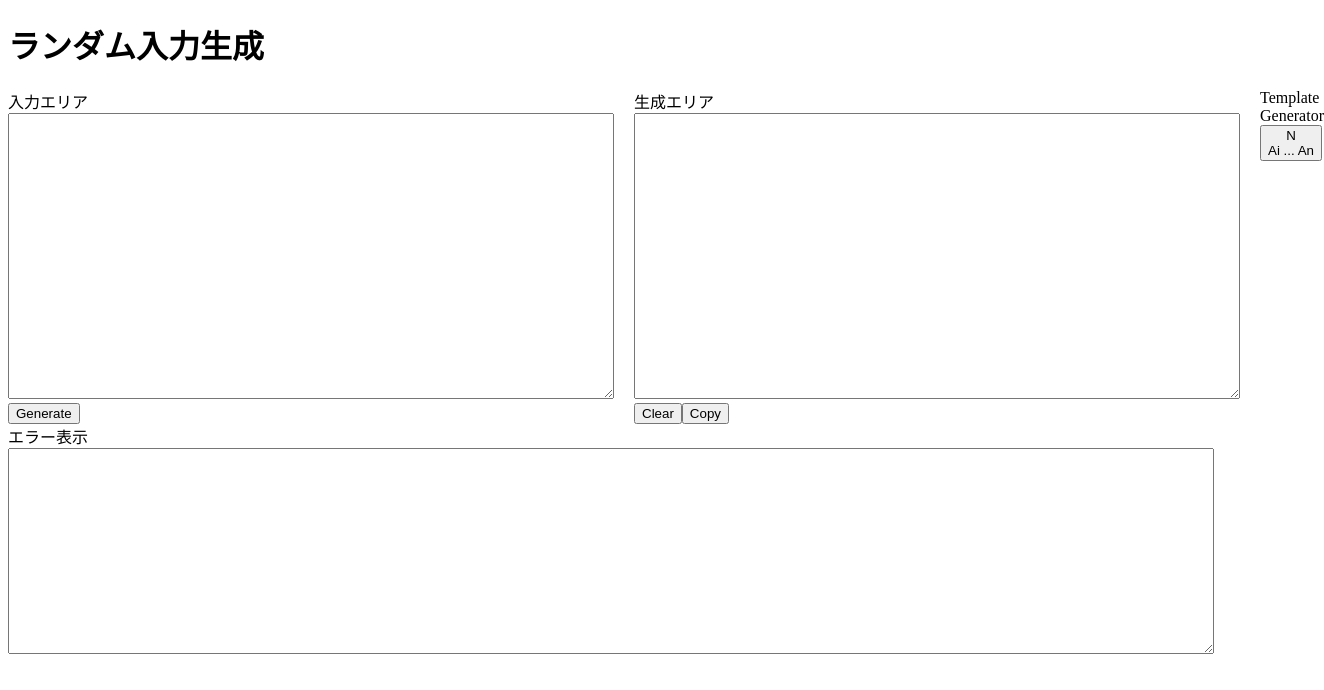
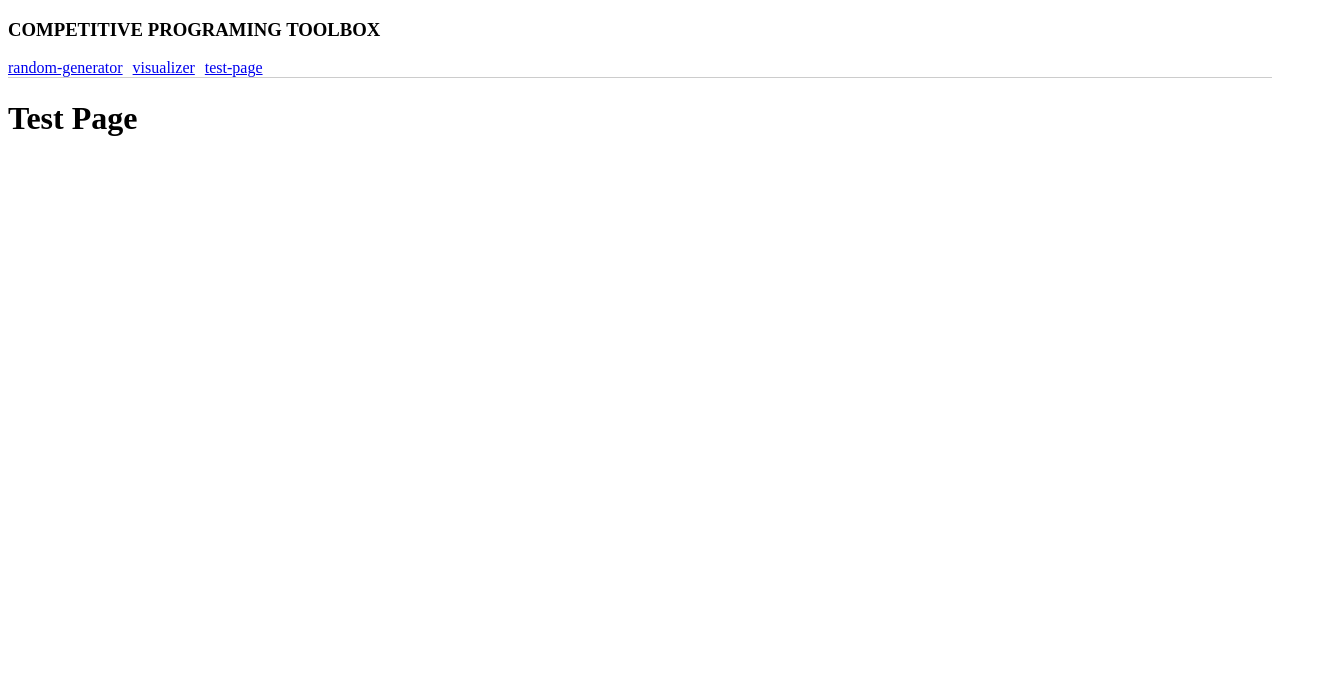
Before and after one commit to okku0916/competitive-programming-toolbox, a React (Vite) app in the folder apps/frontend/: page /test-page in a window 1280 px wide. Shown: the top 690 px of the page, 1324 px wide, since content can reach past the window. Built offline with nearby package versions, Linux system fonts and the light colour scheme.

Commit message:
headerの追加, reactRouterでのページ遷移の追加, pagesにvisualizer, testPageを追加

```diff
--- a/apps/frontend/package.json
+++ b/apps/frontend/package.json
@@ -11,7 +11,8 @@
   },
   "dependencies": {
     "react": "^19.2.6",
-    "react-dom": "^19.2.6"
+    "react-dom": "^19.2.6",
+    "react-router-dom": "^7.16.0"
   },
   "devDependencies": {
     "@eslint/js": "^10.0.1",
--- a/apps/frontend/src/App.tsx
+++ b/apps/frontend/src/App.tsx
@@ -1,14 +1,25 @@
 // src/App.tsx
 import React from 'react';
+
+import { Route, Routes, BrowserRouter, Navigate } from 'react-router-dom';
 import RandomGenerator from "./pages/random-generator";
+import Visualizer from './pages/visualizer';
+import TestPage from './pages/test-page';
 
 function App() {
   return (
-    <RandomGenerator />
-    // <div>
-    //   <h1>Competitive Programming Toolbox</h1>
-    //   <p>開発</p>
-    // </div>
+    <div>
+      <BrowserRouter>
+        <Routes>
+          {/* 何も改装が決まっていない時にはNavigateでrandom-generatorに遷移 */}
+          <Route path="/" element={<Navigate to="/random-generator" replace />} />
+          <Route path="/random-generator" element={<RandomGenerator />} />
+          <Route path="/visualizer" element={<Visualizer />} />
+          <Route path="/test-page" element={<TestPage />} />
+        </Routes>
+
+      </BrowserRouter>
+    </div>
   );
 }
 
--- /dev/null
+++ b/apps/frontend/src/components/header.tsx
@@ -0,0 +1,11 @@
+//全ページで使うヘッダー
+export default function Header() {
+  return (
+    <div style={{ borderBottom: "1px solid #ccc" }}>
+        <h3>COMPETITIVE PROGRAMING TOOLBOX</h3>
+      <a href="/random-generator" style={{ marginRight: "10px" }}>random-generator</a>
+      <a href="/visualizer" style={{ marginRight: "10px" }}>visualizer</a>
+      <a href="/test-page">test-page</a>
+    </div>
+  );
+}
--- /dev/null
+++ b/apps/frontend/src/features/random-generator/components/InputArea.tsx
@@ -0,0 +1,33 @@
+//変数となるものをPropsで宣言
+//変数名: 型の形
+type Props = {
+    //inputAreaの中のtext
+    value: string;
+    //setInputText
+    setInputText: (value: string) => void;
+    generateText: () => void;
+
+};
+
+export default function InputArea({value, setInputText, generateText}: Props){
+    return (
+        <div>
+          入力エリア
+          <br />
+            <textarea
+          //   ref={inputRef}
+            style={{
+              width: "600px",
+              height: "280px"
+            }}
+            value={value}
+            onChange={(e) => setInputText(e.target.value)}
+          />
+          <br />
+
+          <button onClick={generateText}>
+            Generate
+          </button>
+        </div>
+    )
+}
--- /dev/null
+++ b/apps/frontend/src/features/random-generator/components/OutputArea.tsx
@@ -0,0 +1,36 @@
+//変数となるものをPropsで宣言
+//変数名: 型の形
+type Props = {
+    //inputAreaの中のtext
+    value: string;
+    //setInputText
+    setValue: (value: string) => void;
+    handleClear: () => void;
+    handleCopy: () => void;
+};
+
+export default function OutputArea({value, setValue, handleClear, handleCopy}: Props){
+    return (
+        <div>
+          生成エリア
+          <br />
+
+          <textarea
+            style={{
+              width: "600px",
+              height: "280px",
+            }}
+            value={value}
+            onChange={(e) => setValue(e.target.value)}//textAreaに変化があったときに呼ばれる
+          />
+          <br />
+
+          <button onClick={handleClear}>
+            Clear
+          </button>
+          <button onClick={handleCopy}>
+            Copy
+          </button>
+        </div>
+    )
+}
--- a/apps/frontend/src/features/random-generator/components/randomGeneratorView.tsx
+++ /dev/null
@@ -1,107 +0,0 @@
-import { useState } from "react";
-import { useRef } from "react";
-import InputArea from "./input-area";
-import { ParseInput } from "../utils/parse-input";
-import { generate } from "../utils/random-generator.ts";
-
-export default function RandomGeneratorView () {
-  const INPUT_TEXTAREA_WIDTH = "600px";
-  const INPUT_TEXTAREA_HEIGHT = "280px";
-  const OUTPUT_TEXTAREA_WIDTH = "600px";
-  const OUTPUT_TEXTAREA_HEIGHT = "280px";
-  const ERROR_TEXTAREA_WIDTH = "1200px";
-  const ERROR_TEXTAREA_HEIGHT = "200px";
-  const CENTER_GAP = "20px";
-  const [outputText, setOutputText] = useState("");
-  const [errorText, setErrorText] = useState("");
-  const [inputText, setInputText] = useState("");
-
-    //Clearボタン
-    const clearHandle = () => {
-      setOutputText("");
-    };
-
-    //生成ボタン
-  const generateHandle = () => {
-    let parsedNum = ParseInput(inputText);
-    console.log("In RandomGeneratorView:parsed num " + parsedNum);
-    let generateStr = generate(parsedNum);
-
-    setOutputText(generateStr);
-    setErrorText("エラーのテキストの表示");
-  };
-  const copyHandle = () => {
-    navigator.clipboard.writeText(outputText)
-  }
-
-
-
-return (
-  <div>
-    <h1>ランダム入力生成</h1>
-    <div style={{ display: "flex", gap: CENTER_GAP }}>
-      {/* 左側 */}
-      <div>
-        入力エリア
-        <br />
-          <textarea
-        //   ref={inputRef}
-          style={{
-            width: "600px",
-            height: "280px"
-          }}
-          value={inputText}
-          onChange={(e) => setInputText(e.target.value)}
-        />
-        <br />
-
-        <button onClick={generateHandle}>
-          Generate
-        </button>
-      </div>
-
-      {/* 右側 */}
-      <div>
-        生成エリア
-        <br />
-
-        <textarea
-          style={{
-            width: OUTPUT_TEXTAREA_WIDTH,
-            height: OUTPUT_TEXTAREA_HEIGHT,
-          }}
-          value={outputText}
-          onChange={(e) => setOutputText(e.target.value)}//textAreaに変化があったときに呼ばれる
-        />
-        <br />
-
-        <button onClick={clearHandle}>
-          Clear
-        </button>
-        <button onClick={copyHandle}>
-          Copy
-        </button>
-      </div>
-      <div>
-        Template Generator
-        <button onClick={generateHandle}>
-          N <br />
-          Ai ... An
-        </button>
-      </div>
-    </div>
-    エラー表示
-    <br />
-    <textarea
-          style={{
-            width: ERROR_TEXTAREA_WIDTH,
-            height: ERROR_TEXTAREA_HEIGHT,
-          }}
-          value={errorText}
-
-
-        />
-        <br />
-  </div>
-  );
-}
--- a/apps/frontend/src/features/random-generator/utils/random-generator.ts.ts
+++ b/apps/frontend/src/features/random-generator/utils/RandomGenerate.ts
@@ -1,5 +1,3 @@
-
-
 //引数はstringでなくてもいいがparseInputで変換擦れたものを返すつもり
 export function generate(num: number){
     //現在テキトーに書いている...ｺﾞﾒﾝ
--- a/apps/frontend/src/pages/random-generator.tsx
+++ b/apps/frontend/src/pages/random-generator.tsx
@@ -1,10 +1,80 @@
+import { useState } from "react";
+import { ParseInput } from "../features/random-generator/utils/ParseInput.ts";
+import { generate } from "../features/random-generator/utils/RandomGenerate.ts";
 //..で1つ上の階層 VSコードでは見ている階層によって赤線が出るかもしれないが問題ない
-import RandomGeneratorView
-  from "../features/random-generator/components/RandomGeneratorView";
+import Header from "../components/header";
+import InputArea from "../features/random-generator/components/InputArea.tsx";
+import OutputArea from "../features/random-generator/components/OutputArea.tsx";
+
 
 export default function RandomGenerator () {
+  //ここでsetText関数とtextの関数を勝手に作ってくれている
+  // setText(text1)でtextをtext1に変えてくれる
+  const [outputText, setOutputText] = useState("");
+  const [errorText, setErrorText] = useState("");
+  const [inputText, setInputText] = useState("");
 
-return (
-    <RandomGeneratorView />
+    //Clearボタン
+  const handleClear = () => {
+    setOutputText("");
+  };
+
+    //生成ボタン
+  const handleGenerate = () => {
+    let parsedNum = ParseInput(inputText);
+    console.log("In RandomGeneratorView:parsed num " + parsedNum);
+    let generateStr = generate(parsedNum);
+
+    setOutputText(generateStr);
+    setErrorText("エラーのテキストの表示");
+  };
+
+  //コピーボタン
+  const handleCopy = () => {
+    navigator.clipboard.writeText(outputText)
+  }
+
+
+
+  return (
+    <div>
+      <Header />
+      <h1>Random Generator</h1>
+      <div style={{ display: "flex", gap: "20px" }}>
+        {/* 左側 */}
+        <InputArea
+          value={inputText}
+          setInputText={setInputText}
+          generateText={handleGenerate}
+        />
+
+        {/* 右側 */}
+          <OutputArea
+            value={outputText}
+            setValue={setOutputText}
+            handleClear={handleClear}
+            handleCopy={handleCopy}
+          />
+        <div>
+          Template Generator
+          <button onClick={handleGenerate}>
+            N <br />
+            Ai ... An
+          </button>
+        </div>
+      </div>
+      エラー表示
+      <br />
+      <textarea
+            style={{
+              width: "1200px",
+              height: "150px",
+            }}
+            value={errorText}
+
+
+          />
+          <br />
+    </div>
   );
 }
--- /dev/null
+++ b/apps/frontend/src/pages/test-page.tsx
@@ -0,0 +1,13 @@
+import Header from "../components/header";
+export default function TestPage () {
+
+return (
+  <div>
+    <Header />
+    <h1>
+        Test Page
+    </h1>
+  </div>
+
+  );
+}
--- /dev/null
+++ b/apps/frontend/src/pages/visualizer.tsx
@@ -0,0 +1,13 @@
+import Header from "../components/header";
+export default function Visualizer () {
+
+return (
+  <div>
+    <Header />
+    <h1>
+        Visualizer
+    </h1>
+  </div>
+
+  );
+}
```
Also changed, not shown: apps/frontend/src/features/random-generator/components/input-area.tsx (deleted, +0 -22 lines), apps/frontend/src/features/random-generator/utils/ParseInput.ts (renamed from apps/frontend/src/features/random-generator/utils/parse-input.ts), 1 other file (tests, documents, lock files or other folders).
